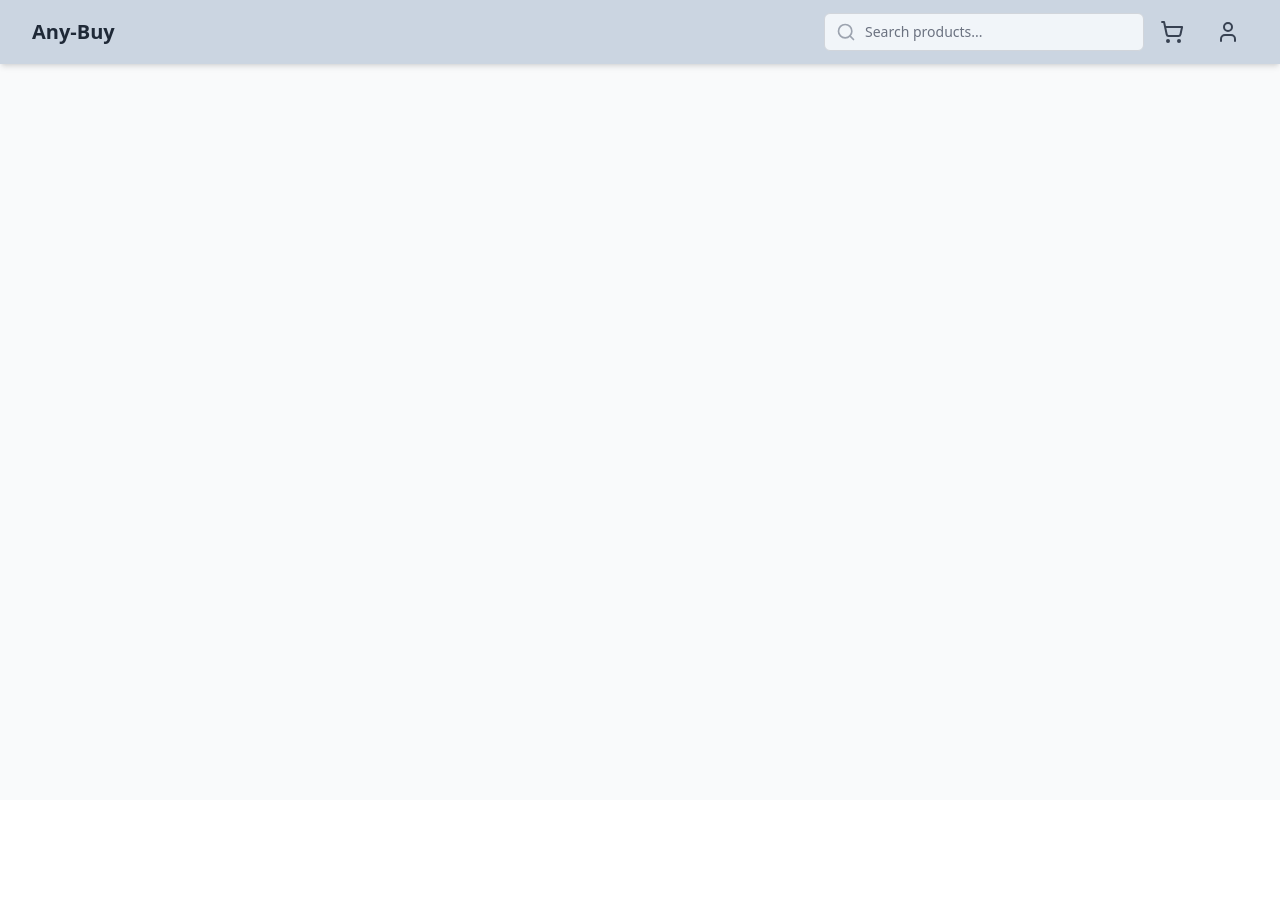
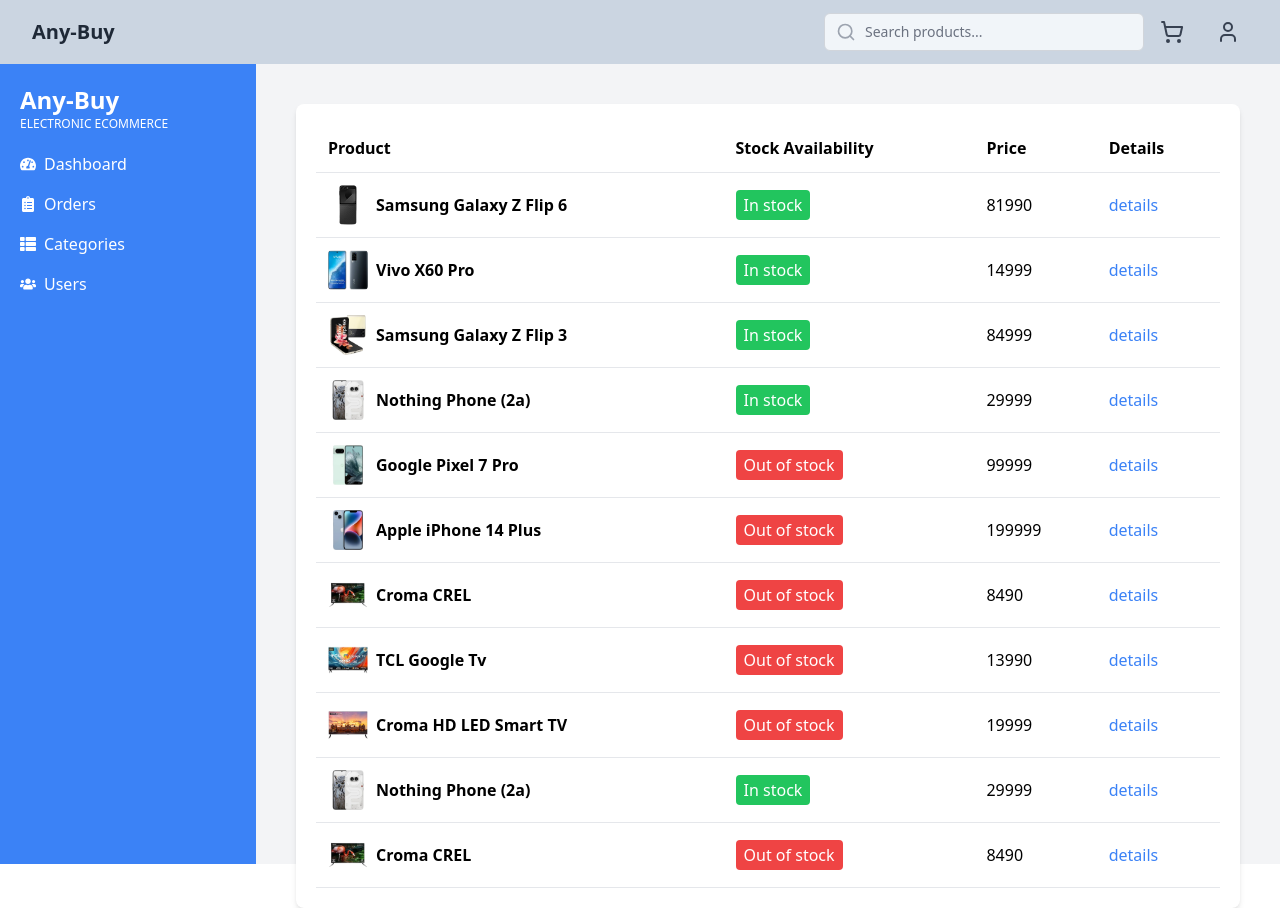
Before and after one commit to uttamsaravadiya/Any-Buy, a React (Vite) app in the folder client/: page /admin in a window 1280 px wide. Before the commit this address had no page. Before the commit the page ends 800 px from the top, so only its background shows below. Built offline with nearby package versions, Linux system fonts and the light colour scheme.

Commit message:
Add admin dashboard with user and category management tables

```diff
--- a/client/src/App.jsx
+++ b/client/src/App.jsx
@@ -37,7 +37,7 @@ function App() {
           <Route path="/product/:id" element={<ProductDetails />} />
           <Route path="/cart" element={<Cart cart={cart} removeFromCart={removeFromCart} />} />
           <Route path="/add" element={<AddProduct />} />
-          <Route path='/dashbord' element={<Dashbord/>}/>
+          <Route path='/admin/*' element={<Dashbord/>}/>
           <Route path='/allproducts' element={<AllProducts/>}/>
         </Routes>
       </div>
--- /dev/null
+++ b/client/src/components/Admin/CategoriesTable.jsx
@@ -0,0 +1,41 @@
+import React from "react";
+
+const CategoriesTable = () => {
+  const categories = [
+    "cameras",
+    "computers",
+    "headphones",
+    "laptops",
+    "smart phones",
+
+  ];
+
+  return (
+    <div className="p-10 bg-gray-100 h-screen">
+      <h2 className="text-2xl font-semibold text-center">All Categories</h2>
+      {/* <div className="flex justify-end my-5">
+        <button className="bg-blue-500 text-white px-4 py-2 rounded">
+          ADD NEW CATEGORY
+        </button>
+      </div> */}
+      <table className="w-full bg-white shadow-md rounded-lg">
+        <thead>
+          <tr className="border-b">
+            <th className="p-3 text-left">Name</th>
+            <th className="p-3 text-left">Actions</th>
+          </tr>
+        </thead>
+        <tbody>
+          {categories.map((category, index) => (
+            <tr key={index} className="border-b hover:bg-gray-50">
+              <td className="p-3">{category}</td>
+              <td className="p-3 text-blue-500 cursor-pointer">details</td>
+            </tr>
+          ))}
+        </tbody>
+      </table>
+    </div>
+  );
+};
+
+export default CategoriesTable;
--- a/client/src/components/Admin/ProductTable.jsx
+++ b/client/src/components/Admin/ProductTable.jsx
@@ -1,55 +1,58 @@
 import React from "react";
+import { products } from "../../assets/assets";
 
 const ProductTable = () => {
-  const products = [
-    {
-      id: 1,
-      name: "Smart phone",
-      brand: "Samsung",
-      stock: 0,
-      price: "$22",
-      image: "/phone.jpg",
-    },
-    {
-      id: 2,
-      name: "Smart watch",
-      brand: "Samsung",
-      stock: 4,
-      price: "$64",
-      image: "/watch.jpg",
-    },
-    {
-      id: 3,
-      name: "Notebook Horizon",
-      brand: "HP",
-      stock: 5,
-      price: "$52",
-      image: "/laptop.jpg",
-    },
-    {
-      id: 4,
-      name: "Men's Trimmer",
-      brand: "Gillette",
-      stock: 0,
-      price: "$54",
-      image: "/trimmer.jpg",
-    },
-    {
-      id: 5,
-      name: "Sony Bluetooth Speaker",
-      brand: "Sony",
-      stock: 0,
-      price: "$100",
-      image: "/speaker.jpg",
-    },
-  ];
+  // const products = [
+  //   {
+  //     id: 1,
+  //     name: "Smart phone",
+  //     brand: "Samsung",
+  //     stock: 0,
+  //     price: "$22",
+  //     image: "/phone.jpg",
+  //   },
+  //   {
+  //     id: 2,
+  //     name: "Smart watch",
+  //     brand: "Samsung",
+  //     stock: 4,
+  //     price: "$64",
+  //     image: "/watch.jpg",
+  //   },
+  //   {
+  //     id: 3,
+  //     name: "Notebook Horizon",
+  //     brand: "HP",
+  //     stock: 5,
+  //     price: "$52",
+  //     image: "/laptop.jpg",
+  //   },
+  //   {
+  //     id: 4,
+  //     name: "Men's Trimmer",
+  //     brand: "Gillette",
+  //     stock: 0,
+  //     price: "$54",
+  //     image: "/trimmer.jpg",
+  //   },
+  //   {
+  //     id: 5,
+  //     name: "Sony Bluetooth Speaker",
+  //     brand: "Sony",
+  //     stock: 0,
+  //     price: "$100",
+  //     image: "/speaker.jpg",
+  //   },
+  // ];
 
   return (
     <div className="bg-white p-5 shadow-md rounded-lg">
+      {/* <div className="flex justify-end my-5">
+          <button className="bg-blue-500 text-white px-4 py-2 rounded">ADD NEW PRODUCT</button>
+      </div> */}
       <table className="w-full">
         <thead>
           <tr className="border-b">
-            <th className="p-3 text-left"></th>
             <th className="p-3 text-left">Product</th>
             <th className="p-3 text-left">Stock Availability</th>
             <th className="p-3 text-left">Price</th>
@@ -59,12 +62,9 @@ const ProductTable = () => {
         <tbody>
           {products.map((product) => (
             <tr key={product.id} className="border-b hover:bg-gray-100">
-              <td className="p-3">
-                <input type="checkbox" />
-              </td>
               <td className="p-3 flex items-center gap-2">
                 <img
-                  src={`http://localhost:5000/${product.image}`}
+                  src={product.image[0]}
                   alt={product.name}
                   className="w-10 h-10 rounded"
                 />
@@ -74,15 +74,16 @@ const ProductTable = () => {
                 </div>
               </td>
               <td className="p-3">
-                <span
-                  className={`px-2 py-1 rounded ${
-                    product.stock > 0
-                      ? "bg-green-200 text-green-700"
-                      : "bg-red-200 text-red-700"
-                  }`}
-                >
-                  {product.stock > 0 ? "In stock" : "Out of stock"}
-                </span>
+              <span
+                className={`px-2 py-1 rounded ${
+                  product.countInStock > 0
+                    ? "bg-green-500 text-white"
+                    : "bg-red-500 text-white"
+                }`}
+              >
+                {product.countInStock > 0 ? "In stock" : "Out of stock"}
+              </span>
+
               </td>
               <td className="p-3">{product.price}</td>
               <td className="p-3 text-blue-500 cursor-pointer">details</td>
--- a/client/src/components/Admin/Sidebar.jsx
+++ b/client/src/components/Admin/Sidebar.jsx
@@ -1,7 +1,5 @@
 import React from "react";
-// import { Link } from "react-router-dom";
-import { FaTachometerAlt, FaBox, FaClipboardList, FaUsers, FaCog } from "react-icons/fa";
-// import { NavLink } from "../../../frontend/node_modules/react-router-dom/dist";
+import { FaTachometerAlt, FaBox, FaClipboardList, FaUsers, FaThList } from "react-icons/fa";
 import { NavLink } from "react-router-dom";
 
 const Sidebar = () => {
@@ -11,11 +9,26 @@ const Sidebar = () => {
       <p className="text-xs">ELECTRONIC ECOMMERCE</p>
       <nav className="mt-5">
         <ul className="space-y-4">
-          <li><NavLink to="/" className="flex items-center gap-2"><FaTachometerAlt /> Dashboard</NavLink></li>
-          <li><NavLink to="/AdminOrders" className="flex items-center gap-2"><FaClipboardList /> Orders</NavLink></li>
-          <li className="font-bold flex items-center gap-2"><FaBox /> Products</li>
-          <li><NavLink to="/" className="flex items-center gap-2"><FaClipboardList /> Categories</NavLink></li>
-          <li><NavLink to="/" className="flex items-center gap-2"><FaUsers /> Users</NavLink></li>
+          <li>
+            <NavLink to="/admin/" className="flex items-center gap-2">
+              <FaTachometerAlt /> Dashboard
+            </NavLink>
+          </li>
+          <li>
+            <NavLink to="/admin/orders" className="flex items-center gap-2">
+              <FaClipboardList /> Orders
+            </NavLink>
+          </li>
+          <li>
+            <NavLink to="/admin/categories" className="flex items-center gap-2">
+              <FaThList /> Categories
+            </NavLink>
+          </li>
+          <li>
+            <NavLink to="/admin/users" className="flex items-center gap-2">
+              <FaUsers /> Users
+            </NavLink>
+          </li>
         </ul>
       </nav>
     </aside>
--- /dev/null
+++ b/client/src/components/Admin/UsersTable.jsx
@@ -0,0 +1,34 @@
+import React from "react";
+
+const UsersTable = () => {
+  const users = [
+    { email: "kris@gmail.com",name:"kris", role: "user", details: "details" },
+    // Add more users here
+  ];
+
+  return (
+    <div className="p-10 bg-white">
+      <h2 className="text-2xl font-semibold mb-5 text-center">All Users</h2>
+      <table className="w-full border-collapse border border-gray-300">
+        <thead>
+          <tr className="bg-gray-200">
+            <th className="border p-2 text-left">Name</th>
+            <th className="border p-2 text-left">Email</th>
+            <th className="border p-2 text-left">Role</th>
+          </tr>
+        </thead>
+        <tbody>
+          {users.map((user, index) => (
+            <tr key={index} className="border">
+              <td className="border p-2">{user.name}</td>
+              <td className="border p-2">{user.email}</td>
+              <td className="border p-2">{user.role}</td>
+            </tr>
+          ))}
+        </tbody>
+      </table>
+    </div>
+  );
+};
+
+export default UsersTable;
--- a/client/src/pages/Admin/Dashbord.jsx
+++ b/client/src/pages/Admin/Dashbord.jsx
@@ -1,18 +1,32 @@
 import React from "react";
+import { Routes, Route } from "react-router-dom";
 import Sidebar from "../../components/Admin/Sidebar";
-import Navbar from "../../components/Navbar";
 import ProductTable from "../../components/Admin/ProductTable";
+import AdminOrders from "../../components/Admin/AdminOrders";
+import UsersTable from "../../components/Admin/UsersTable";
+import CategoriesTable from "../../components/Admin/CategoriesTable";
 
 const Dashboard = () => {
   return (
     <div className="flex h-screen">
+      {/* Sidebar always visible */}
       <Sidebar />
+
+      {/* Main Content Area */}
       <main className="flex-1 p-10 bg-gray-100">
-        {/* <Navbar /> */}
-        <div className="flex justify-end my-5">
-          <button className="bg-blue-500 text-white px-4 py-2 rounded">ADD NEW PRODUCT</button>
-        </div>
-        <ProductTable />
+        <Routes>
+          {/* Default admin dashboard view - Shows Product Table */}
+          <Route path="/" element={
+            <>
+              <ProductTable />
+            </>
+          } />
+
+          {/* Orders Page */}
+          <Route path="orders" element={<AdminOrders />} />
+          <Route path="users" element={<UsersTable/>}/>
+          <Route path="categories" element={<CategoriesTable/>}/>
+        </Routes>
       </main>
     </div>
   );
--- a/client/src/pages/ProductListSection.jsx
+++ b/client/src/pages/ProductListSection.jsx
@@ -29,7 +29,7 @@ const ProductListSection = () => {
                   {product.name}
                 </h3>
                 <p className="mt-2 text-gray-600">${product.price}</p>
-                <div className="flex items-center mt-2 text-yellow-500">
+w                <div className="flex items-center mt-2 text-yellow-500">
                   {Array.from({ length: fullStars }).map((_, i) => (
                     <FaStar key={i} />
                   ))}
```
Also changed, not shown: client/src/components/Admin/AdminOrders.jsx (+1 -19 lines).
